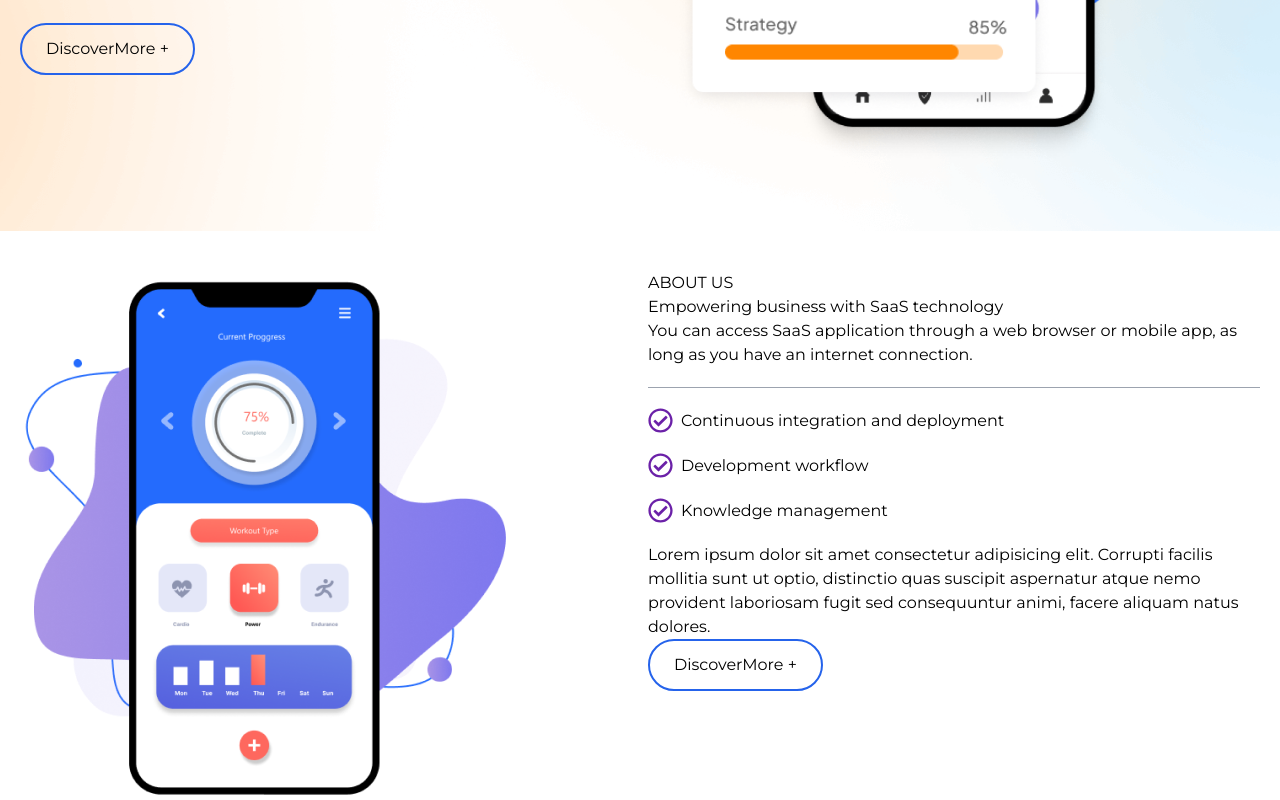
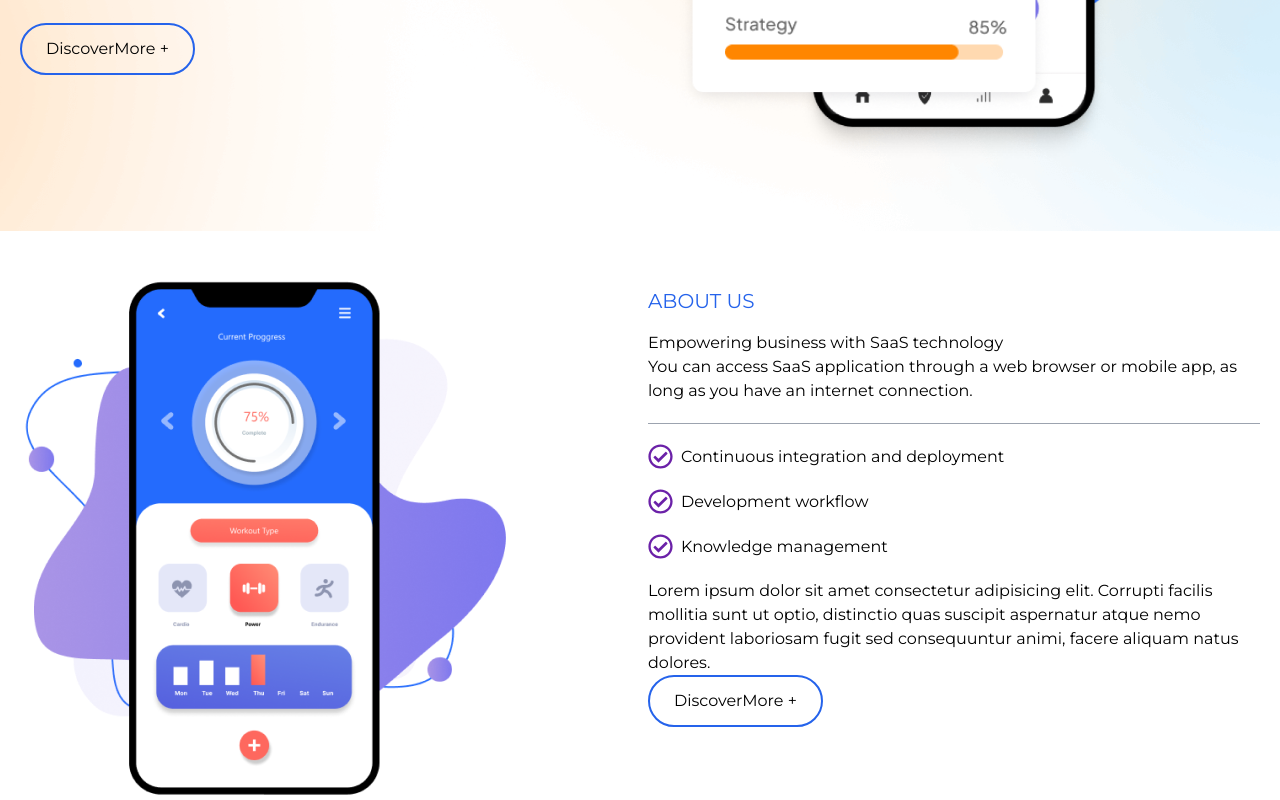
Before and after one commit to ajaypoddar78890/peralexsaslandingpage, a Next.js app: page / in a window 1280 px wide. Shown: the part 641-1441 px from the top of the page. Built offline with nearby package versions, Linux system fonts and the light colour scheme.

Commit message:
added the empwring section with icon

```diff
--- a/src/app/sections/Empowring.jsx
+++ b/src/app/sections/Empowring.jsx
@@ -7,8 +7,8 @@ const Empowring = () => {
         <div className="w-full h-auto">
           <img src="/asset 7.png" alt="hello world" />
         </div>
-        <div className="contentsection">
-          <h1>ABOUT US</h1>
+        <div className="contentsection font-medium  ">
+          <h1 className="text-blue-600 text-xl my-[1rem]">ABOUT US</h1>
           <h2>Empowering business with SaaS technology</h2>
           <p>
             You can access SaaS application through a web browser or mobile app,
```
